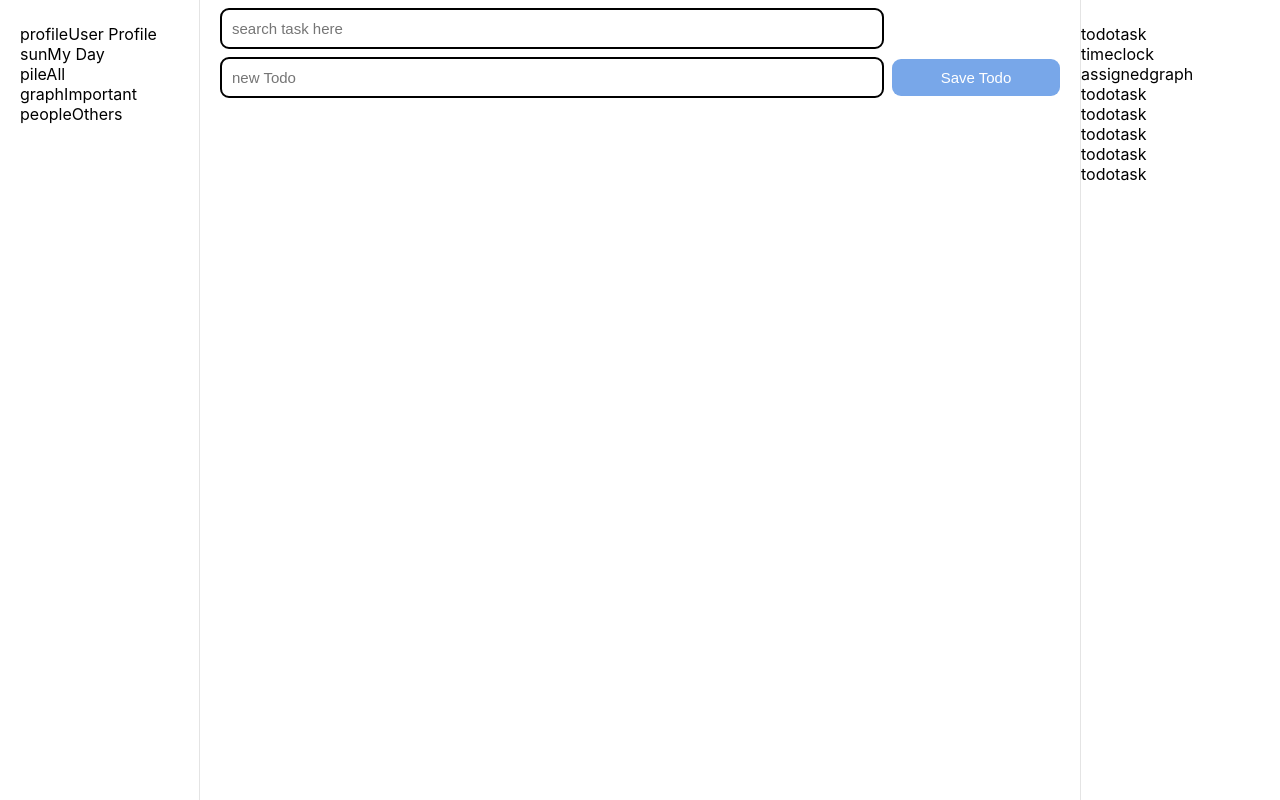
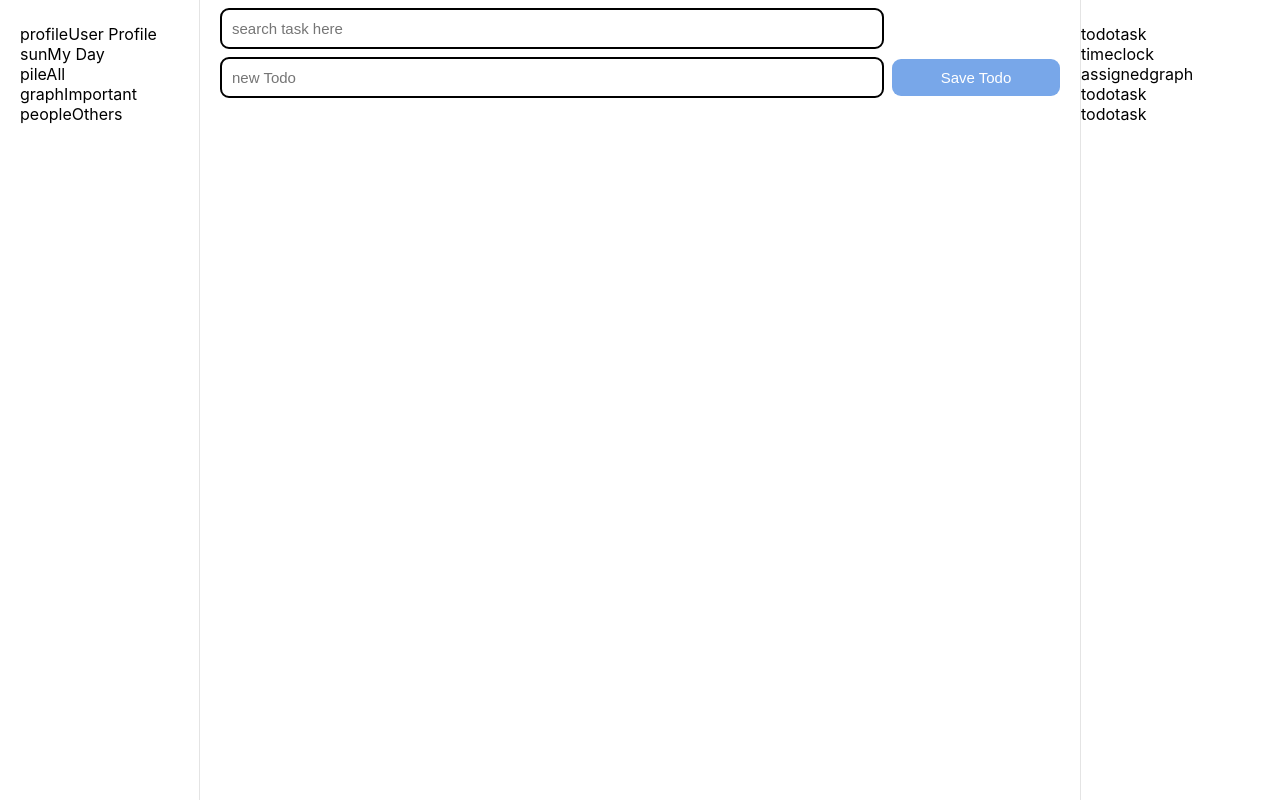
Before and after one commit to DE101/My-Todo, a React (Create React App) app: page / in a window 1280 px wide. Built offline with nearby package versions, Linux system fonts and the light colour scheme.

Commit message:
deleted content

```diff
--- a/src/App.js
+++ b/src/App.js
@@ -53,9 +53,7 @@ function App() {
         <Details text="assigned" icon="graph"></Details>
         <Details text="todo" icon="task"></Details>
         <Details text="todo" icon="task"></Details>
-        <Details text="todo" icon="task"></Details>
-        <Details text="todo" icon="task"></Details>
-        <Details text="todo" icon="task"></Details>
+
 
       </div>
       <Routes>
```
